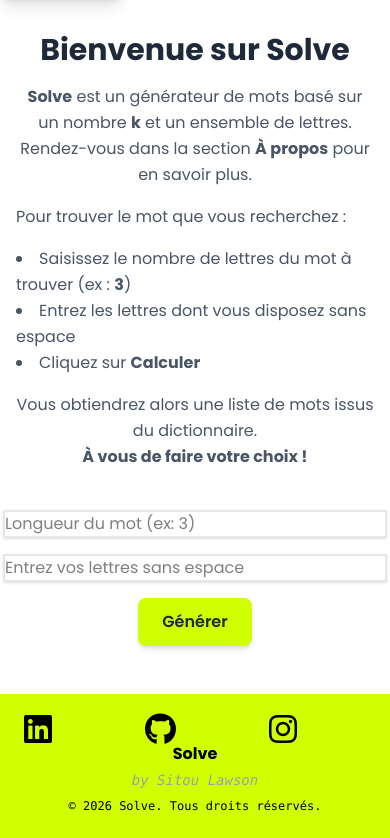
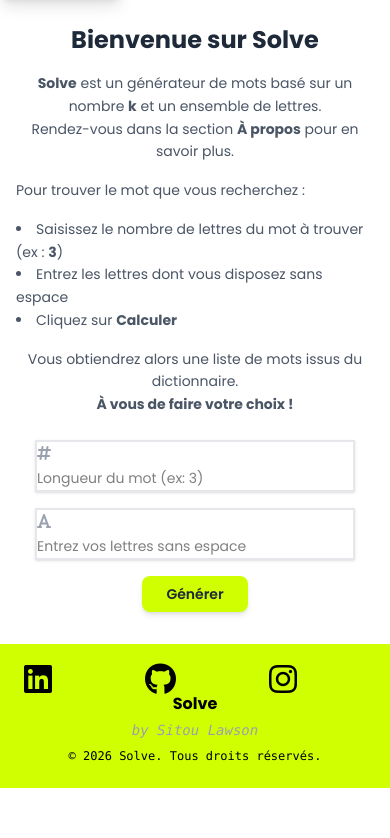
Before and after one commit to sitoumaker/Solve, a Flask app: page / in a window 390 px wide. Shown: the part 64-902 px from the top of the page. After the commit the page ends 852 px from the top, so only its background shows below. Run offline with Flask 3, Linux system fonts and the light colour scheme; some libraries are stand-ins or nearby versions.

Commit message:
Refactor solve.html for better layout and styles
Updated styling and structure of the solve.html template for improved layout and responsiveness.

```diff
--- a/templates/solve.html
+++ b/templates/solve.html
@@ -46,7 +46,7 @@
                 <a href="https://github.com/sitoumaker/Solve" target="_blank">
                   <i class="fa-brands fa-github fa-xl"></i>
                 </a>
-                <a href="https://www.instagram.com/jonathan_sitou_lawson?igsh=MXJjNzQ3N2I5eGczNA==" target="_blank" >
+                <a href="https://www.instagram.com/jonathan_sitou_lawson?igsh=MXJjNzQ3N2I5eGczNA==" target="_blank">
                   <i class="fa-brands fa-instagram fa-xl"></i>
                 </a>
               </div>
@@ -59,48 +59,54 @@
   </header>
 
   <main>
-    <div class="flex flex-col items-center justify-center px-4 md:px-8 py-8 gap-4 mb-2 md:mb-4 max-w-2xl mx-auto">
-      <h1 class="text-3xl md:text-4xl font-bold text-gray-800 text-center">Bienvenue sur Solve</h1>
+    <div
+      class="flex flex-col items-center justify-center px-4 sm:px-6 md:px-8 py-6 md:py-8 gap-4 w-full max-w-2xl mx-auto">
+      <h1 class="text-2xl sm:text-3xl md:text-4xl font-bold text-gray-800 text-center">
+        Bienvenue sur Solve
+      </h1>
 
-      <!-- ✅ <ul> sortie du <p> (invalide en HTML) -->
-      <p class="text-base md:text-lg text-gray-600 leading-relaxed text-center">
+      <p class="text-sm sm:text-base md:text-lg text-gray-600 leading-relaxed text-center">
         <strong>Solve</strong> est un générateur de mots basé sur un nombre <strong>k</strong> et un ensemble de
         lettres.<br>
         Rendez-vous dans la section <strong>À propos</strong> pour en savoir plus.
       </p>
 
-      <p class="text-base md:text-lg text-gray-600 leading-relaxed self-start">
+      <p class="text-sm sm:text-base md:text-lg text-gray-600 leading-relaxed self-start">
         Pour trouver le mot que vous recherchez :
       </p>
-      <ul class="list-disc list-inside text-base md:text-lg text-gray-600 leading-relaxed self-start w-full">
+      <ul class="list-disc list-inside text-sm sm:text-base md:text-lg text-gray-600 leading-relaxed self-start w-full">
         <li>Saisissez le nombre de lettres du mot à trouver (ex : <strong>3</strong>)</li>
         <li>Entrez les lettres dont vous disposez sans espace</li>
         <li>Cliquez sur <strong>Calculer</strong></li>
       </ul>
 
-      <p class="text-base md:text-lg text-gray-600 leading-relaxed text-center">
-        Vous obtiendrez alors une liste de mots issus du dictionnaire. <br>
+      <p class="text-sm sm:text-base md:text-lg text-gray-600 leading-relaxed text-center">
+        Vous obtiendrez alors une liste de mots issus du dictionnaire.<br>
         <strong>À vous de faire votre choix !</strong>
       </p>
     </div>
-    <form action="{{url_for('solve')}}" method="POST" class="flex flex-col items-center justify-center gap-4 mb-6">
+    <form action="{{url_for('solve')}}" method="POST" class="flex flex-col items-center justify-center gap-4 px-4 mb-8">
+
       <label
-        class="input input-lg w-full max-w-sm border-2 border-gray-200 focus-within:border-[#CFFF00] transition-colors shadow-sm"
+        class="input input-md sm:input-lg w-full max-w-xs sm:max-w-sm border-2 border-gray-200 focus-within:border-[#CFFF00] transition-colors shadow-sm"
         for="number">
-        <input type="number" name="number" id="number" placeholder="Longueur du mot (ex: 3)" class="w-full" required />
+        <i class="fa-solid fa-hashtag text-gray-400"></i>
+        <input type="number" name="number" id="number" placeholder="Longueur du mot (ex: 3)"
+          class="w-full text-sm sm:text-base" required />
       </label>
 
       <label
-        class="input input-lg w-full max-w-sm border-2 border-gray-200 focus-within:border-[#CFFF00] transition-colors shadow-sm"
+        class="input input-md sm:input-lg w-full max-w-xs sm:max-w-sm border-2 border-gray-200 focus-within:border-[#CFFF00] transition-colors shadow-sm"
         for="text">
-        <input type="text" name="text" id="text" placeholder="Entrez vos lettres sans espace" class="w-full" required />
+        <i class="fa-solid fa-font text-gray-400"></i>
+        <input type="text" name="text" id="text" placeholder="Entrez vos lettres sans espace"
+          class="w-full text-sm sm:text-base" required />
       </label>
-      <div class="flex justify-center mb-6">
-        <button type="submit" value="calculer"
-          class="px-6 py-3 bg-[#CFFF00] text-gray-800 font-semibold rounded-lg shadow-md hover:bg-[#b3ff00] transition-colors">
-          Générer
-        </button>
-      </div>
+
+      <button type="submit"
+        class="px-6 py-2 sm:py-3 bg-[#CFFF00] text-gray-800 font-semibold text-sm sm:text-base rounded-lg shadow-md hover:bg-[#b3ff00] transition-colors">
+        Générer
+      </button>
 
       {% if resultat %}
       <div class="flex flex-wrap justify-center gap-3 px-4 md:px-8 py-6 max-w-4xl mx-auto">
```
